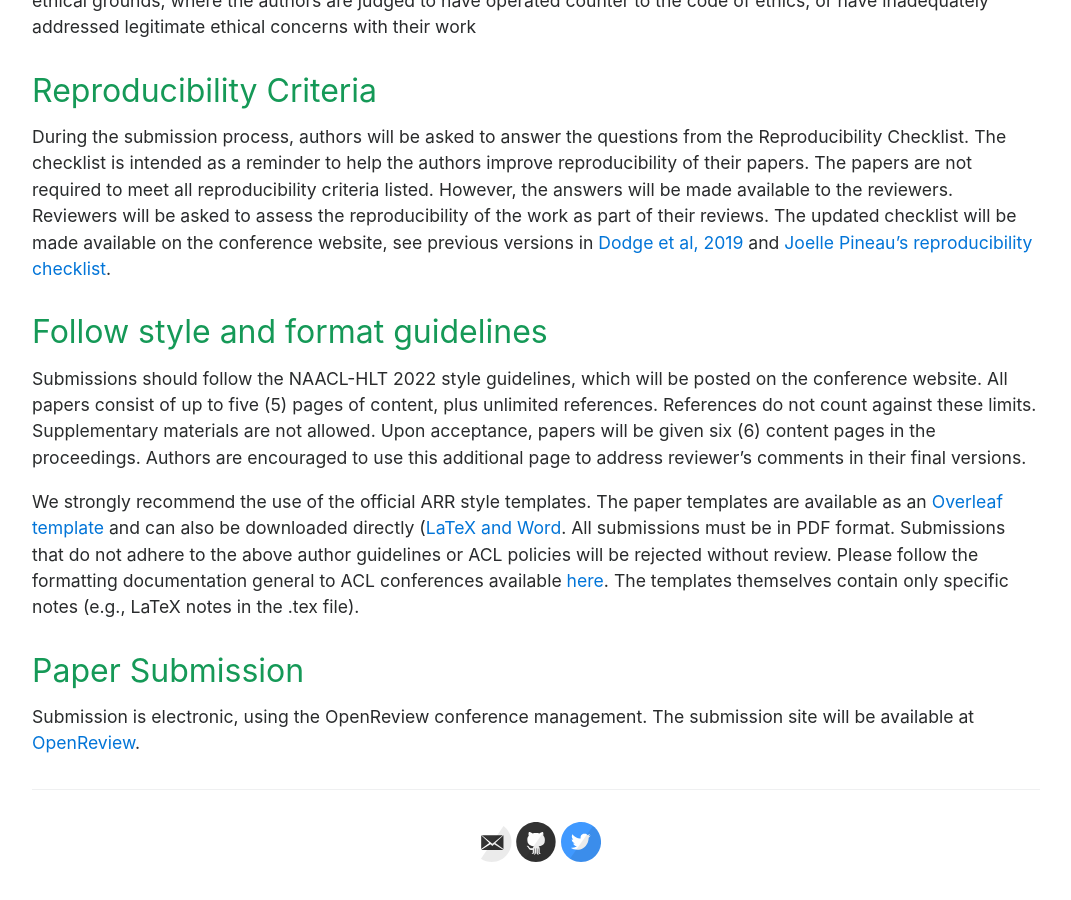
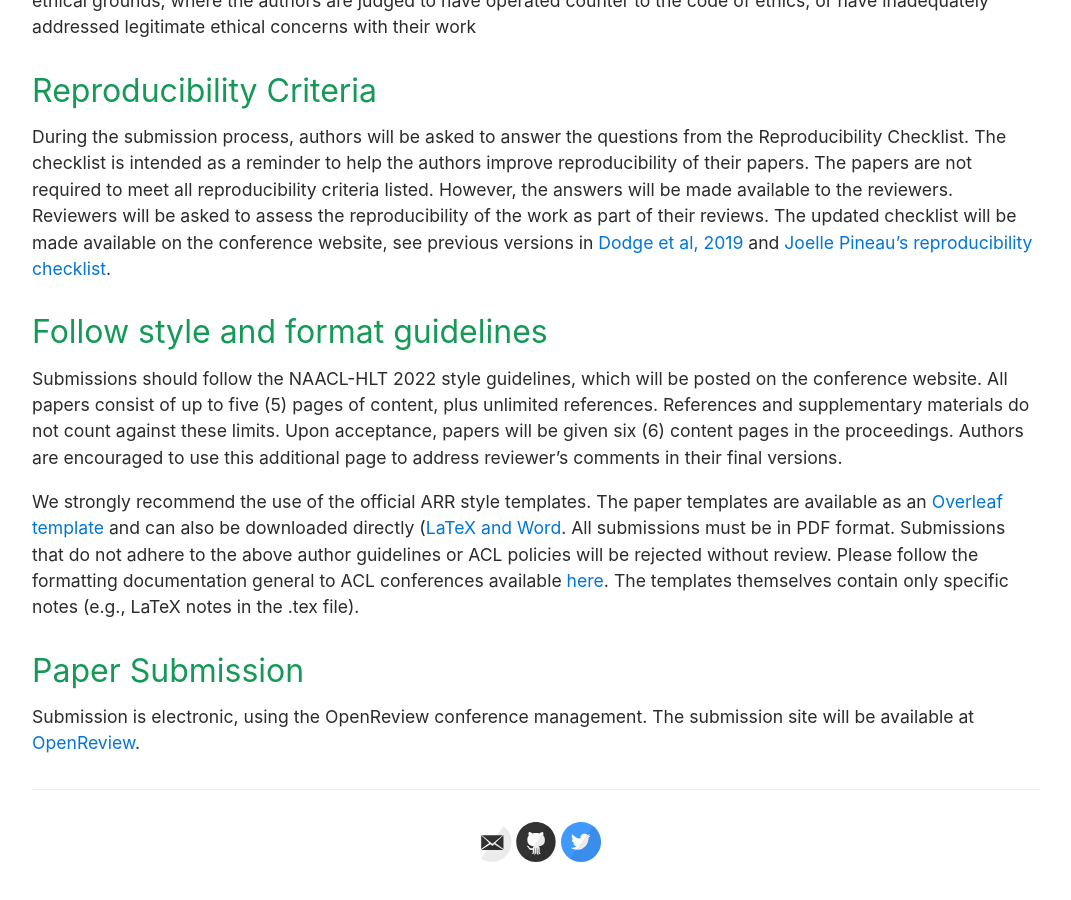
Before and after one commit to naacl2022-srw/naacl2022-srw.github.io, a Jekyll site: the page built from author.md, in a window 1280 px wide and 900 px high, scrolled down 2956 px. Shown: the whole window, without its empty margins (104-1175 px from the left). Built offline with Jekyll 4.4.1, drawn with Linux system fonts in a browser that asks for light colours.

Commit message:
fixed incorrect text on supplementary materials

```diff
--- a/author.md
+++ b/author.md
@@ -64,7 +64,7 @@ During the submission process, authors will be asked to answer the questions fro
 
 ## Follow style and format guidelines
 
-Submissions should follow the NAACL-HLT 2022 style guidelines, which will be posted on the conference website. All papers consist of up to five (5) pages of content, plus unlimited references. References do not count against these limits. Supplementary materials are not allowed. Upon acceptance, papers will be given six (6) content pages in the proceedings. Authors are encouraged to use this additional page to address reviewer’s comments in their final versions.
+Submissions should follow the NAACL-HLT 2022 style guidelines, which will be posted on the conference website. All papers consist of up to five (5) pages of content, plus unlimited references. References and supplementary materials do not count against these limits. Upon acceptance, papers will be given six (6) content pages in the proceedings. Authors are encouraged to use this additional page to address reviewer’s comments in their final versions.
 
 We strongly recommend the use of the official ARR style templates. The paper templates are available as an [Overleaf template](https://www.overleaf.com/read/crtcwgxzjskr) and can also be downloaded directly ([LaTeX and Word](https://github.com/acl-org/ACLPUB/tree/master/templates). All submissions must be in PDF format. Submissions that do not adhere to the above author guidelines or ACL policies will be rejected without review. Please follow the formatting documentation general to ACL conferences available [here](https://acl-org.github.io/ACLPUB/formatting.html). The templates themselves contain only specific notes (e.g., LaTeX notes in the .tex file).
 
```
